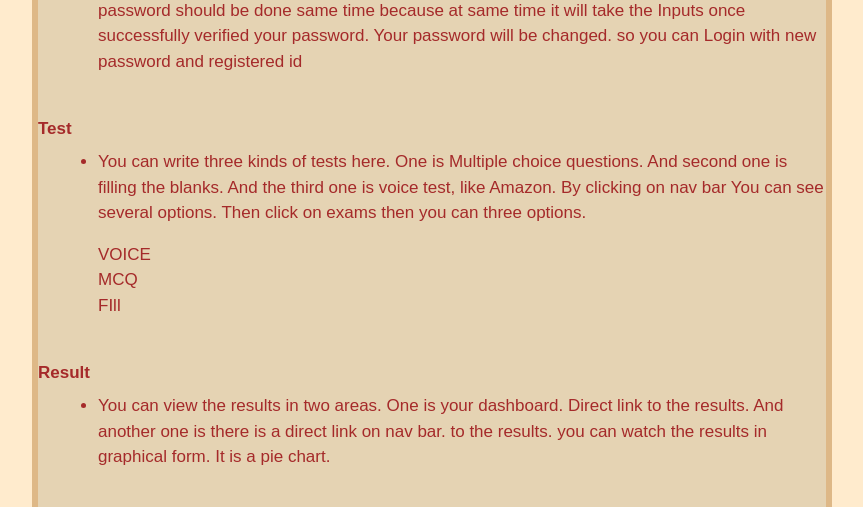
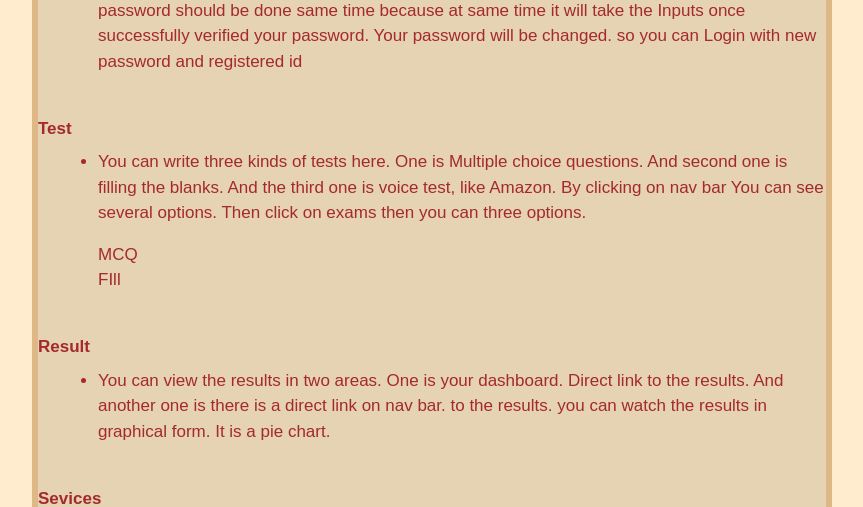
Before and after one commit to Rsaikumaar/COES-0-, a Flask app: page /help in a window 1280 px wide. Shown: the part 1152-1659 px from the top of the page, without its empty margins (268-1131 px from the left). Run offline with Flask 3, Linux system fonts and the light colour scheme; some libraries are stand-ins or nearby versions.

Commit message:
Update help.html

```diff
--- a/website/templates/help.html
+++ b/website/templates/help.html
@@ -169,7 +169,6 @@ To Register you need to Have Gmail id must for authentication.
 <br>
 
 <ul  type="none">
-	<li>VOICE</li>
 	<li>MCQ</li>
 	<li>FIll</li>
 </ul>
```
